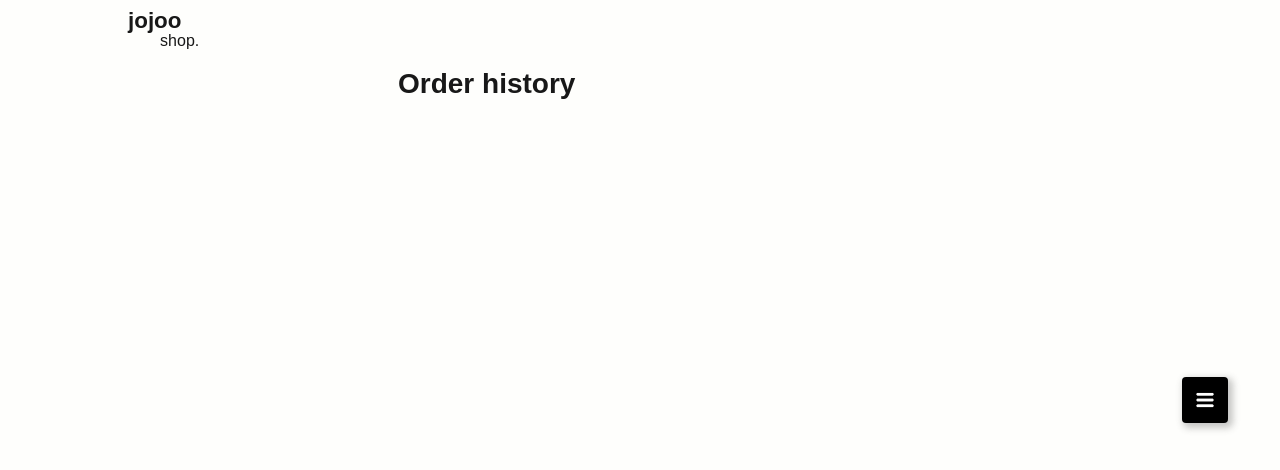
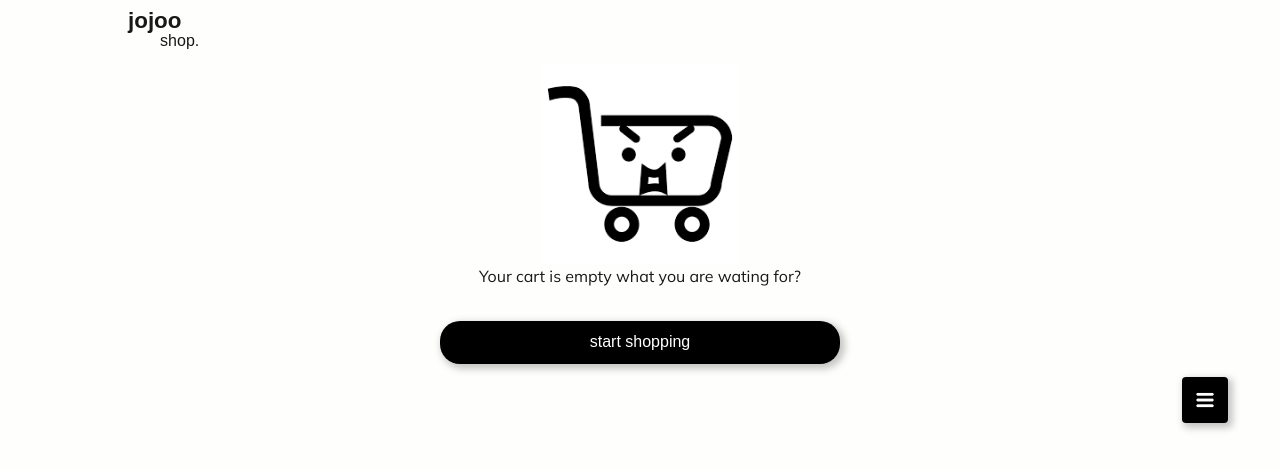
Before and after one commit to kjavedan/jojoo_shop, a Vue app: page /cart in a window 1280 px wide. Shown: the top 470 px of the page. Built offline with nearby package versions, Linux system fonts and the light colour scheme; a web font is replaced by a local one.

Commit message:
Added: remove cart from cart in cartView

```diff
--- a/src/components/CartItem.vue
+++ b/src/components/CartItem.vue
@@ -1,7 +1,12 @@
 <template>
   <div :class="['cart-item']">
+    <div class="left">
+      <div class="delete" @click="store.removeProductFromCart(id)">
+        <img height="24" src="@/assets/images/Trash.png" :alt="trash" />
+      </div>
       <div class="product-img">
         <img :src="imgUrl" :alt="name" />
+      </div>
     </div>
     <div class="product-info">
       <div class="row">
@@ -22,7 +27,12 @@
 </template>
 
 <script setup>
-defineProps(['imgUrl', 'name', 'price', 'description', 'count'])
+import { useProductStore } from '@/stores/product'
+
+defineProps(['id', 'imgUrl', 'name', 'price', 'description', 'count'])
+
+//store
+const store = useProductStore()
 </script>
 
 <style lang="scss" scoped>
@@ -32,14 +42,27 @@ defineProps(['imgUrl', 'name', 'price', 'description', 'count'])
   height: 80px;
   @include row-between;
   gap: 10px;
+  .left {
+    width: 130px;
+    height: 100%;
+    display: flex;
+    align-items: center;
+    gap: 20px;
+    .delete {
+      cursor: pointer;
+      width: 30px;
+      @include flex-center;
+    }
     .product-img {
       min-width: 80px;
       background: #f6f6f6;
       height: 100%;
       @include round-m;
       @include flex-center;
+
       img {
         height: 70%;
+      }
     }
   }
 
--- a/src/components/OrderHistory.vue
+++ b/src/components/OrderHistory.vue
@@ -1,5 +1,5 @@
 <template>
-  <div class="wrapper">
+  <div class="wrapper" v-if="orderHistoryData.length">
     <h2>Order history</h2>
     <div class="order-history">
       <OrderHistoryItem
@@ -34,17 +34,18 @@ const { orderHistoryData } = storeToRefs(store)
   .order-history {
     width: calc(100% + 6px);
     overflow-x: scroll;
-    height: 120px;
+    height: 90px;
     display: flex;
     align-items: center;
     gap: 10px;
     padding-right: 2rem;
 
     .order {
-      height: 110px;
+      height: 80px;
+      cursor: pointer;
       min-width: 110px;
       padding: 10px;
-      @include round-m;
+      @include round-l;
       @include shadow-s;
       background: $clr-white-soft;
       @include flex-col;
--- a/src/components/OrderHistoryItem.vue
+++ b/src/components/OrderHistoryItem.vue
@@ -1,19 +1,37 @@
 <template>
   <div class="order">
-    <h4 class="order__status">{{ status }}</h4>
+    <h4 class="order__status">{{ getStatus }}</h4>
     <h5 class="order__id">#{{ orderId }}</h5>
   </div>
 </template>
 
 <script setup>
-defineProps(['orderId', 'status', 'totalPrice', 'items'])
+import { computed } from 'vue'
+
+const props = defineProps(['orderId', 'status', 'totalPrice', 'items'])
+
+//computed
+const getStatus = computed(() => {
+  switch (props.status) {
+    case '1':
+      return 'in process'
+    case '2':
+      return 'ready to ship'
+    case '3':
+      return 'shiped'
+    case '4':
+      return 'delivered'
+    default:
+      return undefined
+  }
+})
 </script>
 
 <style lang="scss" scoped>
 @import '@/assets/scss/main.scss';
 
 .order {
-  height: 110px;
+  height: 70px;
   min-width: 110px;
   padding: 10px;
   @include round-m;
--- a/src/components/Sidebar.vue
+++ b/src/components/Sidebar.vue
@@ -90,6 +90,7 @@ const toggleSearch = () => {
     top: 50%;
     background: transparent;
     box-shadow: none;
+    height: 380px;
   }
 
   .item {
--- a/src/views/CartView.vue
+++ b/src/views/CartView.vue
@@ -1,7 +1,7 @@
 <template>
   <div class="wrapper">
     <OrderHistory></OrderHistory>
-    <div class="cart" v-bind="cartData.length">
+    <div class="cart" v-if="cartData.length">
       <CartItem
         v-for="item in cartData"
         :key="item.id"
@@ -17,6 +17,11 @@
         <button @click="handlePayment" class="payment">Make Payment</button>
       </div>
     </div>
+    <div v-else class="empty-cart">
+      <img src="@/assets/images/empty-cart.png" alt="basket" />
+      <p>Your cart is empty what you are wating for?</p>
+      <button class="payment" @click="router.push({ name: 'home' })">start shopping</button>
+    </div>
   </div>
 </template>
 <script setup>
@@ -24,6 +29,11 @@ import CartItem from '@/components/CartItem.vue'
 import { storeToRefs } from 'pinia'
 import OrderHistory from '@/components/OrderHistory.vue'
 import { useProductStore } from '@/stores/product'
+import { useRouter } from 'vue-router'
+
+//routes
+const router = useRouter()
+
 //store
 const store = useProductStore()
 
@@ -69,6 +79,19 @@ const handlePayment = () => {
         font-weight: 300;
         font-size: 1.5rem;
       }
+    }
+  }
+  .empty-cart {
+    height: 300px;
+    width: 400px;
+    margin: 0 auto;
+    text-align: center;
+    img {
+      width: 200px;
+      margin: 0 auto;
+    }
+    @include flex-col;
+  }
   .payment {
     @include ease;
     border: none;
@@ -92,6 +115,4 @@ const handlePayment = () => {
     width: 100%;
   }
 }
-  }
-}
 </style>
```
Also changed, not shown: src/assets/images/empty-cart.png (added). Lines whose indentation alone changed are shown as unchanged.
